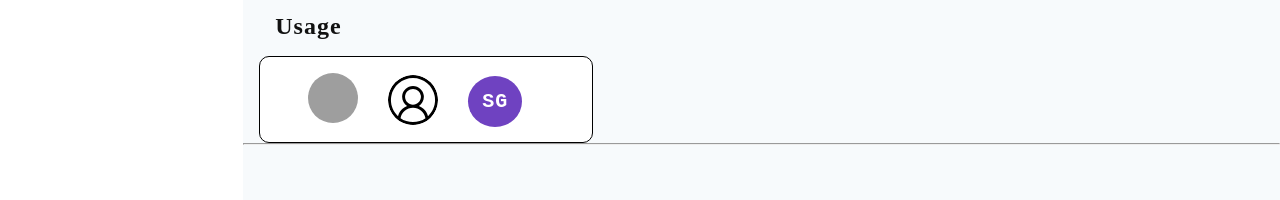
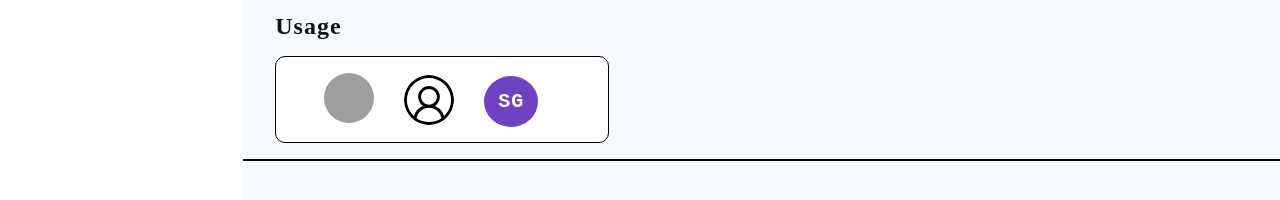
Before and after one commit to SurajGupta07/Eloquent-UI, a plain HTML site: page views/avatar.html in a window 1280 px wide. Shown: the part 160-360 px from the top of the page. Drawn offline with Linux system fonts and the light colour scheme; grey boxes are pictures that could not be loaded.

Commit message:
Styles for avatar

```diff
--- a/styles/containers.css
+++ b/styles/containers.css
@@ -8,6 +8,11 @@
 
 h2 {
     margin: 1rem;
+}
+
+hr{
+    margin-top: 1rem;
+    border: 1px solid black;
 }
 
 /* Header Container */
@@ -48,6 +53,7 @@ h2 {
     background-color: white;
     height: 85px !important;
     width: 300px !important;
+    margin-left: 1rem;
 }
 
 /* Image avatar container */
@@ -90,6 +96,6 @@ h2 {
 }
 
 /* Lists */
-.ordered-list{
+.ordered-list {
     margin: 1rem 0rem 0rem 2rem;
 }
```
